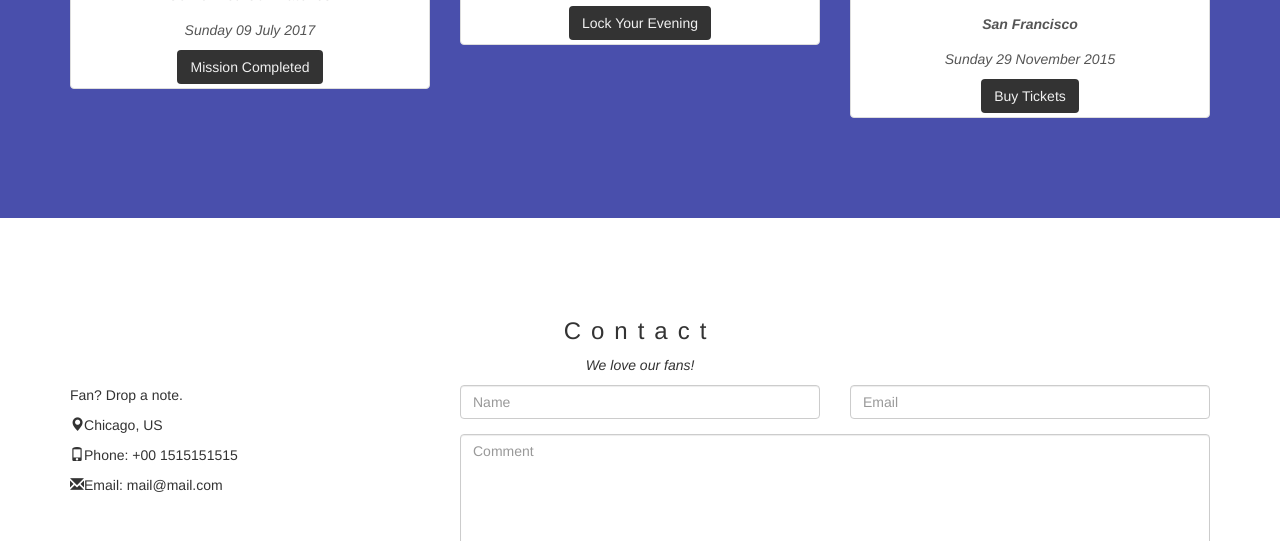
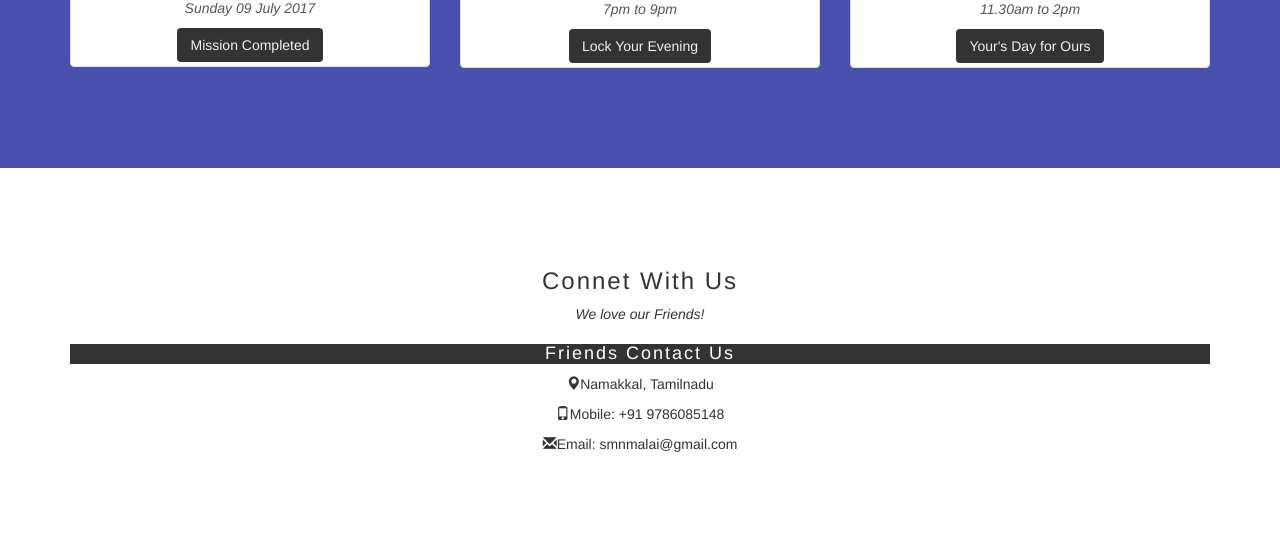
Before and after one commit to malaiyappan/malaijanani, a Rails app: page / in a window 1280 px wide. Shown: the part 2067-2608 px from the top of the page. Run offline with Rails 7, Linux system fonts and the light colour scheme; style sheets or scripts are compiled from the project's sources; some libraries are stand-ins or nearby versions.

Commit message:
added the

```diff
--- a/app/assets/stylesheets/style.css
+++ b/app/assets/stylesheets/style.css
@@ -4,7 +4,7 @@ body {
   }
   h3, h4 {
       margin: 10px 0 30px 0;
-      letter-spacing: 10px;
+      letter-spacing: 2px;
       font-size: 20px;
       color: #111;
   }
--- a/app/views/welcomes/index.html.erb
+++ b/app/views/welcomes/index.html.erb
@@ -8,24 +8,15 @@
         <span class="icon-bar"></span>
         <span class="icon-bar"></span>
       </button>
-      <a class="navbar-brand" href="#myPage">Logo</a>
+      <a class="navbar-brand" href="#myPage"><img src="assets/malaijan3.png" style="height: 53px;
+      margin-top: -14px;"></a>
     </div>
     <div class="collapse navbar-collapse" id="myNavbar">
       <ul class="nav navbar-nav navbar-right">
         <li><a href="#myPage">HOME</a></li>
-        <li><a href="#band">BAND</a></li>
-        <li><a href="#tour">TOUR</a></li>
+        <li><a href="#band">With Us</a></li>
+        <li><a href="#tour">Events</a></li>
         <li><a href="#contact">CONTACT</a></li>
-        <li class="dropdown">
-          <a class="dropdown-toggle" data-toggle="dropdown" href="#">MORE
-          <span class="caret"></span></a>
-          <ul class="dropdown-menu">
-            <li><a href="#">Merchandise</a></li>
-            <li><a href="#">Extras</a></li>
-            <li><a href="#">Media</a></li>
-          </ul>
-        </li>
-        <li><a href="#"><span class="glyphicon glyphicon-search"></span></a></li>
       </ul>
     </div>
   </div>
@@ -42,27 +33,22 @@
     <!-- Wrapper for slides -->
     <div class="carousel-inner" role="listbox">
       <div class="item active">
-        <img src="assets/1.jpg" alt="New York" width="1200" height="700">
-        <div class="carousel-caption">
-          <h3>New York</h3>
-          <p>The atmosphere in New York is lorem ipsum.</p>
-        </div>
+        <img src="assets/6.jpeg" alt="New York" width="1200" height="700">
       </div>
 
       <div class="item">
-        <img src="assets/2.jpg" alt="Chicago" width="1200" height="700">
-        <div class="carousel-caption">
-          <h3>Chicago</h3>
-          <p>Thank you, Chicago - A night we won't forget.</p>
-        </div>
+        <img src="assets/7.jpeg" alt="Chicago" width="1200" height="700">
       </div>
 
       <div class="item">
+        <img src="assets/8.jpeg" alt="Los Angeles" width="1200" height="700">
+      </div>
+
+      <div class="item">
+        <img src="assets/6.jpg" alt="Los Angeles" width="1200" height="700">
+      </div>
+      <div class="item">
         <img src="assets/3.jpg" alt="Los Angeles" width="1200" height="700">
-        <div class="carousel-caption">
-          <h3>LA</h3>
-          <p>Even though the traffic was a mess, we had the best time playing at Venice Beach!</p>
-        </div>
       </div>
     </div>
 
@@ -80,42 +66,40 @@
 <!-- Container (The Band Section) -->
 <div id="band" class="container text-center">
   <h3>CELEBRATE WITH US</h3>
-  <p><em>wE geT togetheR!</em></p>
+  <p><em>wE arE geT togetheR!</em></p>
 
-  <p>Hello All,Welcome to our wedding website! Thank you so much for visiting! This is the place you'll find every piece of information you will need regarding our wedding celebration.&nbsp; Our wedding will be taking place in Kokila Thirumana Mandapam,P.Velur, Namakkal on October 30, 2017.</p><p>We look forward to celebrating our wedding with as many friends and family members as possible.</p><p style="text-align: center;"><i>" Love the life you live. Live the life you love" - Bob Marley</i></p>
+  <p>Hello All,Welcome to our wedding website! Thank you so much for visiting! This is the place you'll find every piece of information you will need regarding our wedding celebration.&nbsp; Our wedding will be taking place in <b>Kokila Thirumana Mandapam,P.Velur, Namakkal on October 30, 2017</b>.</p><p>We look forward to celebrating our wedding with as many friends and family members as possible.</p><p style="text-align: center;"><i>" Love the life you live. Live the life you love" - Bob Marley</i></p>
   <br>
   <div class="row">
     <div class="col-sm-4">
-      <p class="text-center"><strong>Name</strong></p><br>
+      <p class="text-center"><strong>Malai</strong></p><br>
       <a href="#demo" data-toggle="collapse">
-        <img src="bandmember.jpg" class="img-circle person" alt="Random Name" width="255" height="255">
+        <img src="assets/left.jpeg" class="img-circle person" alt="Random Name" width="255" height="255">
       </a>
       <div id="demo" class="collapse">
-        <p>Guitarist and Lead Vocalist</p>
-        <p>Loves long walks on the beach</p>
-        <p>Member since 1988</p>
+        <p>Malaiyappan Selvam</p>
+        <p>DOB: 10 September 1987</p>
       </div>
     </div>
     <div class="col-sm-4">
-      <p class="text-center"><strong>Name</strong></p><br>
+      <p class="text-center"><strong>Malai & Janani</strong></p><br>
       <a href="#demo2" data-toggle="collapse">
-        <img src="bandmember.jpg" class="img-circle person" alt="Random Name" width="255" height="255">
+        <img src="assets/malaijan.png" class="img-circle person" alt="Random Name" width="255" height="255">
       </a>
       <div id="demo2" class="collapse">
-        <p>Drummer</p>
-        <p>Loves drummin'</p>
-        <p>Member since 1988</p>
+        <p>Kokila Thirumana Mandapam</p>
+        <p>Paramathi Velur, Namakkal</p>
+        <p>30 October 2017</p>
       </div>
     </div>
     <div class="col-sm-4">
-      <p class="text-center"><strong>Name</strong></p><br>
+      <p class="text-center"><strong>Janani</strong></p><br>
       <a href="#demo3" data-toggle="collapse">
-        <img src="bandmember.jpg" class="img-circle person" alt="Random Name" width="255" height="255">
+        <img src="assets/right.jpeg" class="img-circle person" alt="Random Name" width="255" height="255" style="width: 51%;">
       </a>
       <div id="demo3" class="collapse">
-        <p>Bass player</p>
-        <p>Loves math</p>
-        <p>Member since 2005</p>
+        <p>Janani Anand</p>
+        <p>DOB: 08 June 1993</p>
       </div>
     </div>
   </div>
@@ -137,53 +121,22 @@
       </div>
       <div class="col-sm-4">
         <div class="thumbnail">
-          <img src="assets/waiting.jpg" alt="New York" width="248" height="300">
+          <img src="assets/waiting.jpg" alt="New York" width="215" height="300">
           <p><strong>P.VELUR</strong></p>
           <p>Sunday 29 October 2017</p>
+          <p>@</p>
+          <p>7pm to 9pm</p>
           <button class="btn" data-toggle="modal" data-target="#myModal">Lock Your Evening</button>
         </div>
       </div>
       <div class="col-sm-4">
         <div class="thumbnail">
-          <img src="sanfran.jpg" alt="San Francisco" width="400" height="300">
-          <p><strong>San Francisco</strong></p>
-          <p>Sunday 29 November 2015</p>
-          <button class="btn" data-toggle="modal" data-target="#myModal">Buy Tickets</button>
-        </div>
-      </div>
-    </div>
-  </div>
-
-  <!-- Modal -->
-  <div class="modal fade" id="myModal" role="dialog">
-    <div class="modal-dialog">
-
-      <!-- Modal content-->
-      <div class="modal-content">
-        <div class="modal-header">
-          <button type="button" class="close" data-dismiss="modal">×</button>
-          <h4><span class="glyphicon glyphicon-lock"></span> Tickets</h4>
-        </div>
-        <div class="modal-body">
-          <form role="form">
-            <div class="form-group">
-              <label for="psw"><span class="glyphicon glyphicon-shopping-cart"></span> Tickets, $23 per person</label>
-              <input type="number" class="form-control" id="psw" placeholder="How many?">
-            </div>
-            <div class="form-group">
-              <label for="usrname"><span class="glyphicon glyphicon-user"></span> Send To</label>
-              <input type="text" class="form-control" id="usrname" placeholder="Enter email">
-            </div>
-              <button type="submit" class="btn btn-block">Pay
-                <span class="glyphicon glyphicon-ok"></span>
-              </button>
-          </form>
-        </div>
-        <div class="modal-footer">
-          <button type="submit" class="btn btn-danger btn-default pull-left" data-dismiss="modal">
-            <span class="glyphicon glyphicon-remove"></span> Cancel
-          </button>
-          <p>Need <a href="#">help?</a></p>
+          <img src="assets/waiting.jpg" alt="New York" width="215" height="300">
+          <p><strong>Kokila Thirumana Mandapam</strong></p>
+          <p>Monday 30 October 2017</p>
+          <p>@</p>
+          <p>11.30am to 2pm </p>
+          <button class="btn" data-toggle="modal" data-target="#myModal">Your's Day for Ours</button>
         </div>
       </div>
     </div>
@@ -192,54 +145,14 @@
 
 <!-- Container (Contact Section) -->
 <div id="contact" class="container">
-  <h3 class="text-center">Contact</h3>
-  <p class="text-center"><em>We love our fans!</em></p>
-
+  <h3 class="text-center">Connet With Us</h3>
+    <p class="text-center"><em><i>We love our Friends!</i></em></p>
   <div class="row">
-    <div class="col-md-4">
-      <p>Fan? Drop a note.</p>
-      <p><span class="glyphicon glyphicon-map-marker"></span>Chicago, US</p>
-      <p><span class="glyphicon glyphicon-phone"></span>Phone: +00 1515151515</p>
-      <p><span class="glyphicon glyphicon-envelope"></span>Email: mail@mail.com</p>
-    </div>
-    <div class="col-md-8">
-      <div class="row">
-        <div class="col-sm-6 form-group">
-          <input class="form-control" id="name" name="name" placeholder="Name" type="text" required>
-        </div>
-        <div class="col-sm-6 form-group">
-          <input class="form-control" id="email" name="email" placeholder="Email" type="email" required>
-        </div>
-      </div>
-      <textarea class="form-control" id="comments" name="comments" placeholder="Comment" rows="5"></textarea>
-      <br>
-      <div class="row">
-        <div class="col-md-12 form-group">
-          <button class="btn pull-right" type="submit">Send</button>
-        </div>
-      </div>
-    </div>
-  </div>
-  <br>
-  <h3 class="text-center">From The Blog</h3>
-  <ul class="nav nav-tabs">
-    <li class="active"><a data-toggle="tab" href="#home">Mike</a></li>
-    <li><a data-toggle="tab" href="#menu1">Chandler</a></li>
-    <li><a data-toggle="tab" href="#menu2">Peter</a></li>
-  </ul>
-
-  <div class="tab-content">
-    <div id="home" class="tab-pane fade in active">
-      <h2>Mike Ross, Manager</h2>
-      <p>Man, we've been on the road for some time now. Looking forward to lorem ipsum.</p>
-    </div>
-    <div id="menu1" class="tab-pane fade">
-      <h2>Chandler Bing, Guitarist</h2>
-      <p>Always a pleasure people! Hope you enjoyed it as much as I did. Could I BE.. any more pleased?</p>
-    </div>
-    <div id="menu2" class="tab-pane fade">
-      <h2>Peter Griffin, Bass player</h2>
-      <p>I mean, sometimes I enjoy the show, but other times I enjoy other things.</p>
+    <div class="col-md-12 text-center">
+      <h4>Friends Contact Us</h4>
+      <p><span class="glyphicon glyphicon-map-marker"></span>Namakkal, Tamilnadu</p>
+      <p><span class="glyphicon glyphicon-phone"></span>Mobile: +91 9786085148</p>
+      <p><span class="glyphicon glyphicon-envelope"></span>Email: smnmalai@gmail.com</p>
     </div>
   </div>
 </div>
@@ -248,14 +161,14 @@
 <div id="googleMap"></div>
 <script>
 function myMap() {
-var myCenter = new google.maps.LatLng(41.878114, -87.629798);
+var myCenter = new google.maps.LatLng(11.112118, 78.0044448);
 var mapProp = {center:myCenter, zoom:12, scrollwheel:false, draggable:false, mapTypeId:google.maps.MapTypeId.ROADMAP};
 var map = new google.maps.Map(document.getElementById("googleMap"),mapProp);
 var marker = new google.maps.Marker({position:myCenter});
 marker.setMap(map);
 }
 </script>
-<script src="https://maps.googleapis.com/maps/api/js?key=AIzaSyBu-916DdpKAjTmJNIgngS6HL_kDIKU0aU&callback=myMap"></script>
+<script src="https://maps.googleapis.com/maps/api/js?key=AIzaSyAO43TgFRvWRxe0G4foWDKJYNwYzSGgivQ&callback=myMap"></script>
 <!--
 To use this code on your website, get a free API key from Google.
 Read more at: https://www.w3schools.com/graphics/google_maps_basic.asp
```
Also changed, not shown: Gemfile, Gemfile.lock, app/assets/images/6.jpeg (added), app/assets/images/7.jpeg (added), app/assets/images/8.jpeg (added), app/assets/images/center.jpeg (added), app/assets/images/left.jpeg (added), app/assets/images/malaijan.png (added), app/assets/images/malaijan1.png (added), app/assets/images/malaijan2.png (added), app/assets/images/malaijan3.png (added), app/assets/images/right.jpg (added).
